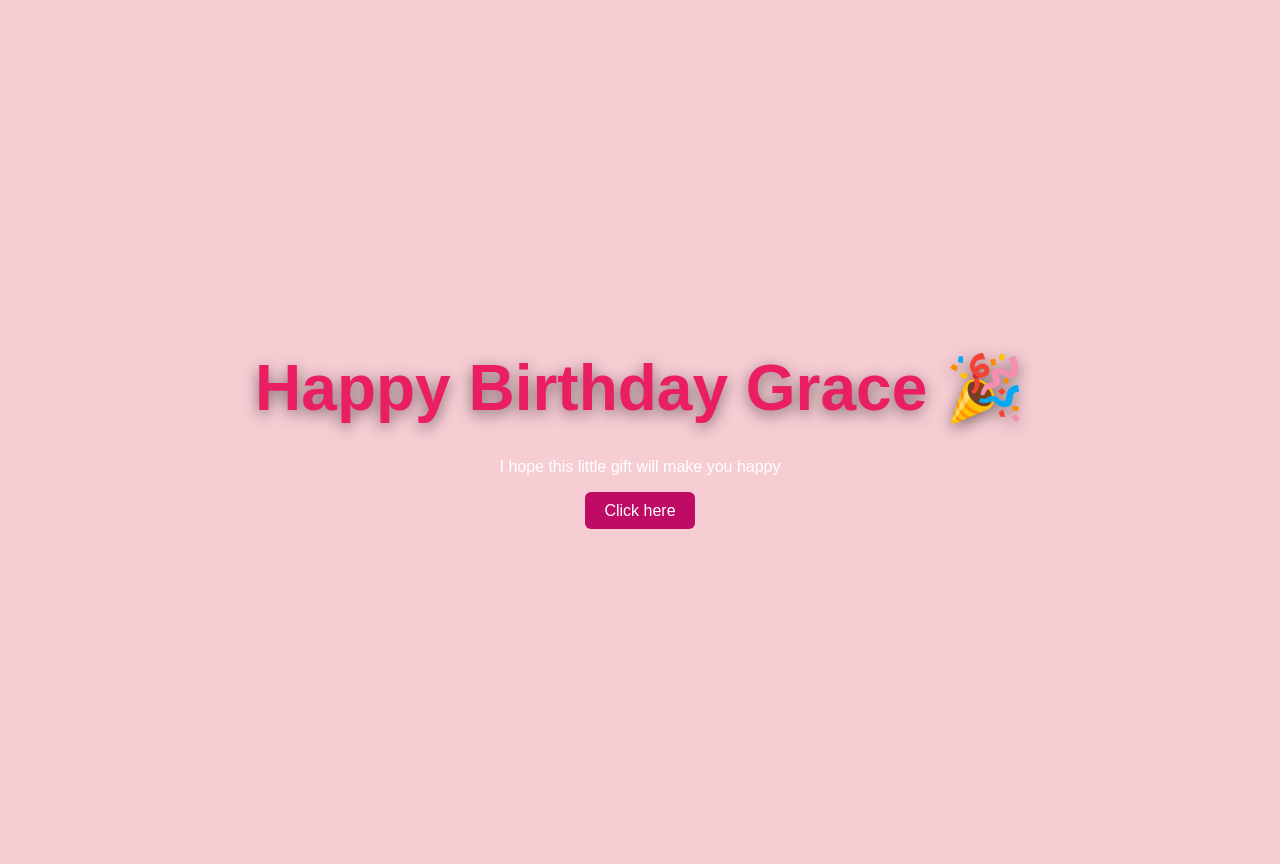
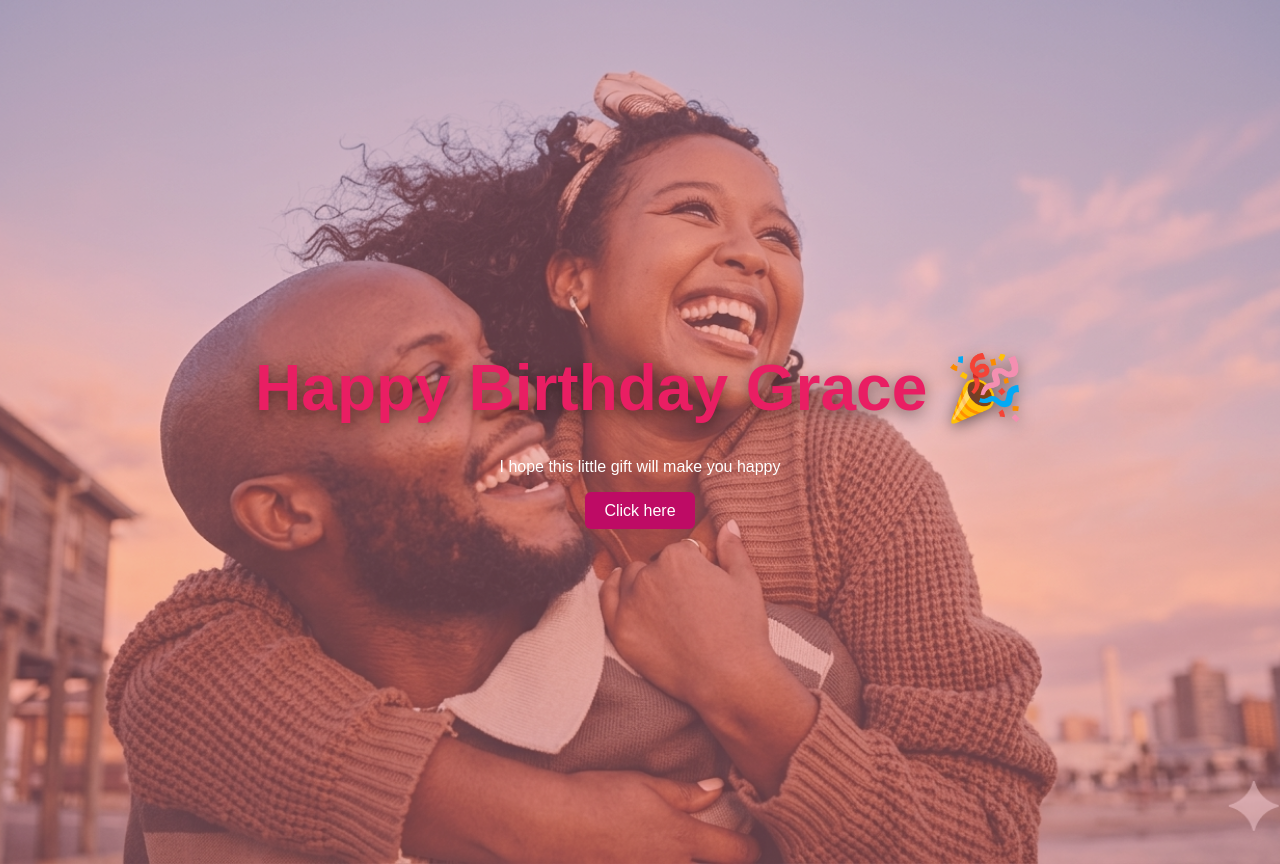
Before and after one commit to fredmallin/birthday, a React (Vite) app in the folder my-app/: page /hero in a window 1280 px wide. Built offline with nearby package versions, Linux system fonts and the light colour scheme.

Commit message:
initialize my project

```diff
--- a/my-app/src/pages/HeroPage.jsx
+++ b/my-app/src/pages/HeroPage.jsx
@@ -1,5 +1,6 @@
 import { useNavigate } from "react-router-dom";
 import { useEffect, useState } from "react";
+import "../App.css";
 
 function HeroPage() {
   const navigate = useNavigate();
@@ -8,26 +9,14 @@ function HeroPage() {
   useEffect(() => {
     const timer = setTimeout(() => {
       setShowConfetti(false);
-    }, 4000); // disappears after 2 seconds
+    }, 5000);
 
     return () => clearTimeout(timer);
   }, []);
 
   return (
-    <div
-      className="hero-page"
-      style={{
-        position: "relative",
-        overflow: "hidden",
-        height: "100vh",
-        display: "flex",
-        flexDirection: "column",
-        justifyContent: "center",
-        alignItems: "center",
-        background: "#fff",
-      }}
-    >
-      {/* Glitter / Confetti */}
+    <div className="hero-page">
+      {/* Confetti */}
       {showConfetti && (
         <>
           {[...Array(40)].map((_, i) => (
@@ -51,6 +40,7 @@ function HeroPage() {
                 animation: `fall ${
                   1 + Math.random() * 2
                 }s linear forwards`,
+                zIndex: 10,
               }}
             />
           ))}
```
